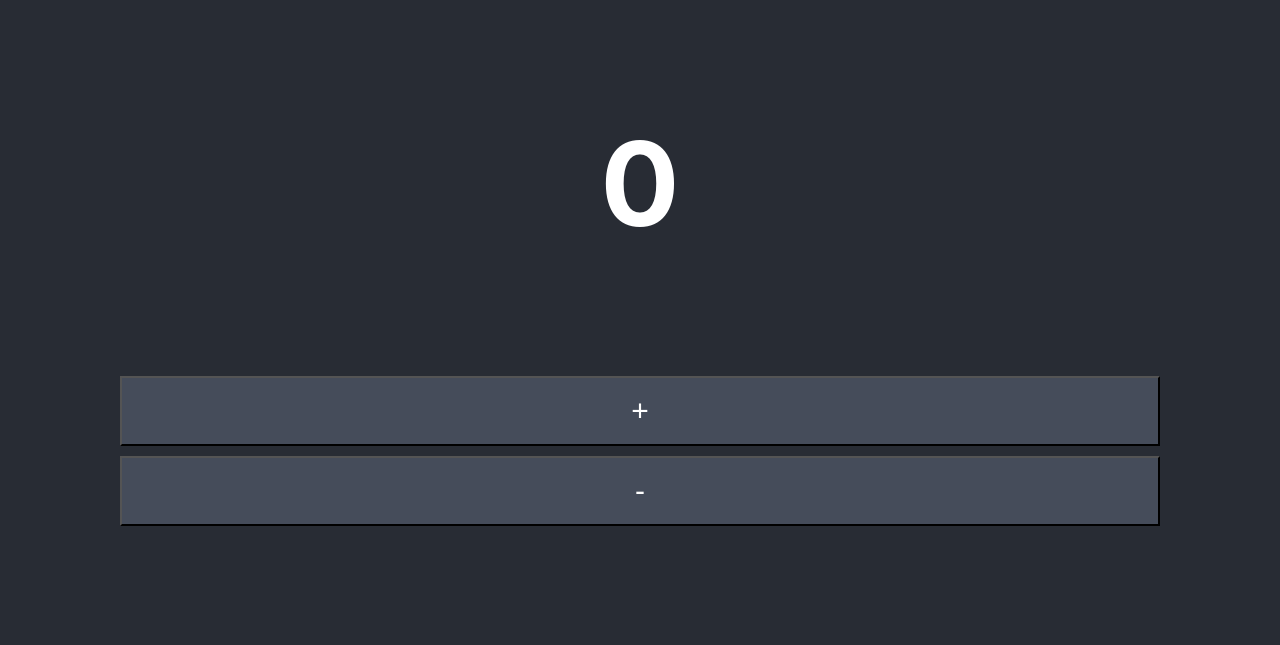
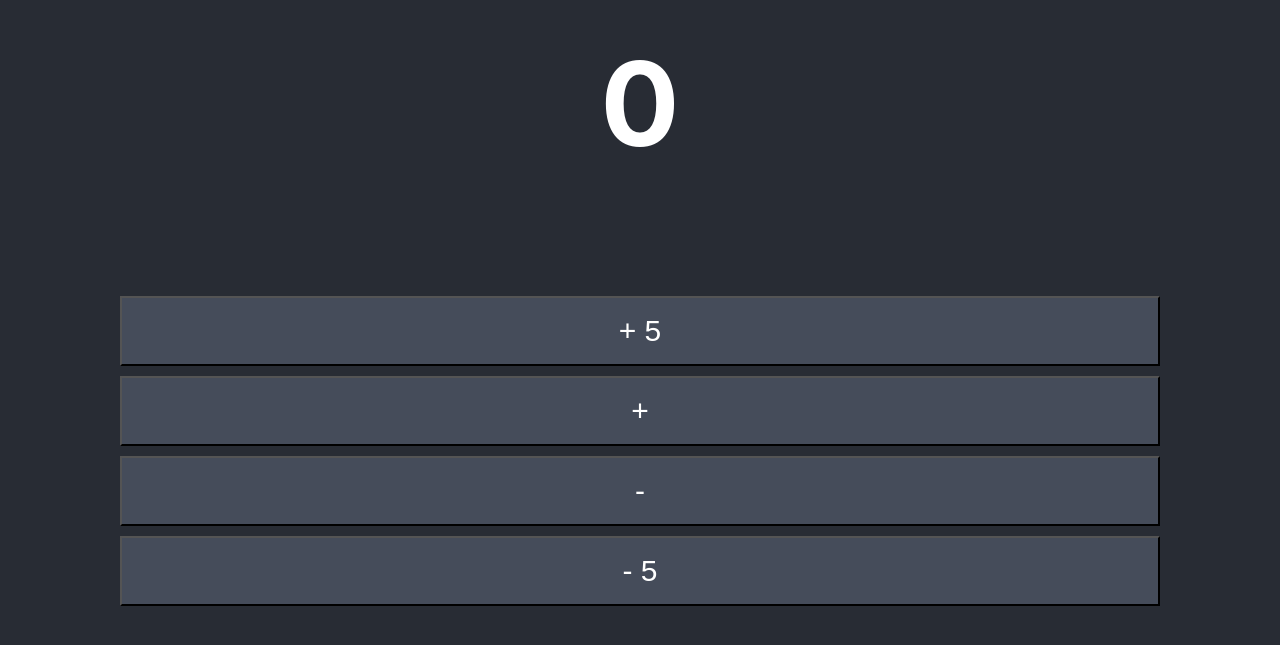
Before and after one commit to Skyetifaeger/Programming-OS, a React (Create React App) app in the folder React/my-app/: page / in a window 1280 px wide. Shown: the part 137-782 px from the top of the page. Built offline with nearby package versions, Linux system fonts and the light colour scheme.

Commit message:
Update Counter.js

```diff
--- a/React/my-app/src/Counter.js
+++ b/React/my-app/src/Counter.js
@@ -6,11 +6,17 @@ export function Counter() {
         <div class ="App-header">
             <h3>{count}</h3>
                 <button
+                    onClick={() => setCount(count + 5)}
+                >+ 5</button>
+                <button
                     onClick={() => setCount(count + 1)}
                 >+</button>
                 <button
                     onClick={() => setCount(count - 1)}
                 >-</button>
+                <button
+                    onClick={() => setCount(count - 5)}
+                >- 5</button>
         </div>
     )
 }
```
